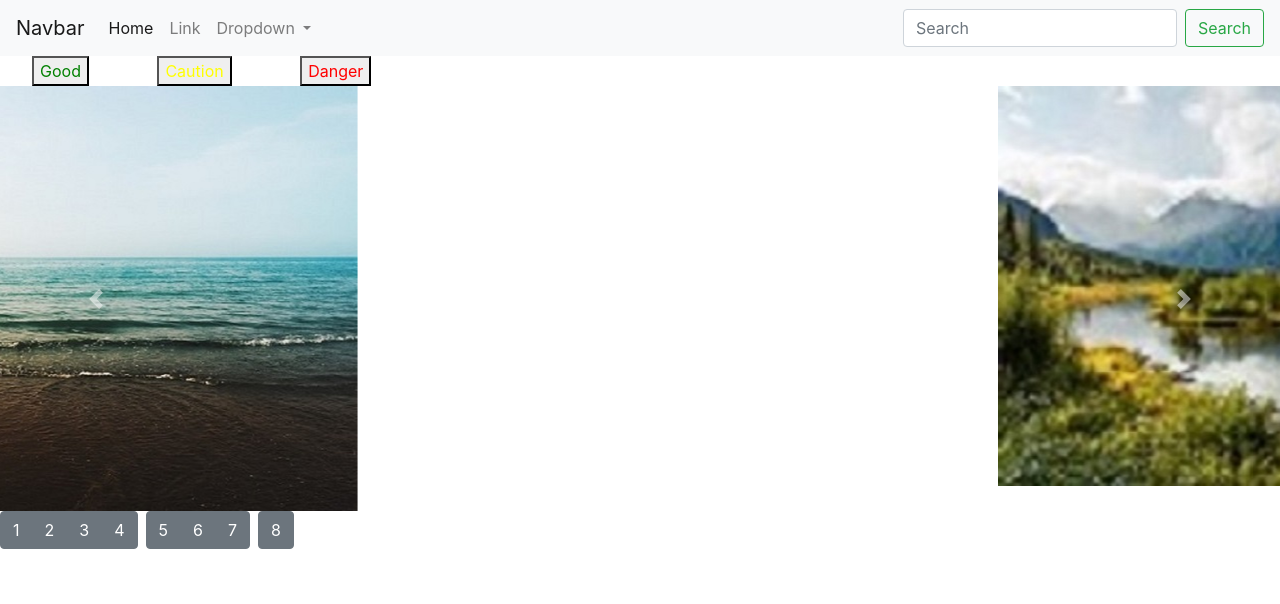
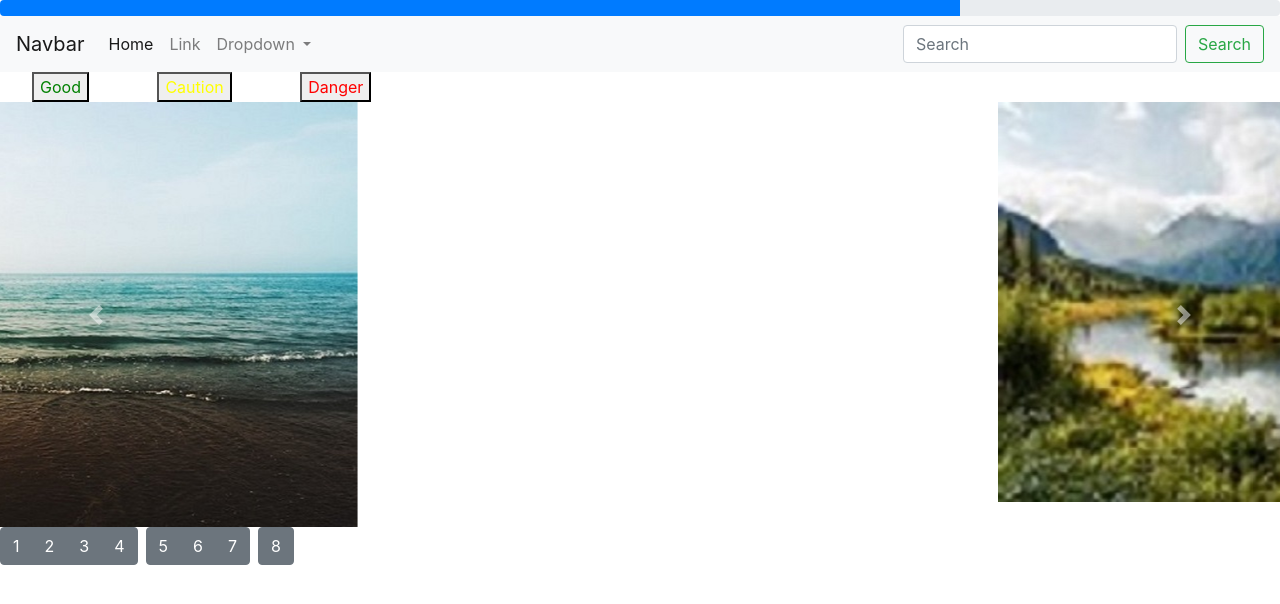
Before and after one commit to darkwolfrazi/HomeworkWEEK7, a website: page index.html in a window 1280 px wide. Drawn offline with nearby package versions, Linux system fonts and the light colour scheme.

Commit message:
added a progess bar to the top on page (personal note) learn to use this as well. each page should give the user an status update on their page.

```diff
--- a/index.html
+++ b/index.html
@@ -9,6 +9,9 @@
 </head>
 <link rel="stylesheet" href="https://maxcdn.bootstrapcdn.com/bootstrap/4.0.0/css/bootstrap.min.css" integrity="sha384-Gn5384xqQ1aoWXA+058RXPxPg6fy4IWvTNh0E263XmFcJlSAwiGgFAW/dAiS6JXm" crossorigin="anonymous">
 <body>
+    <div class="progress">
+        <div class="progress-bar w-75" role="progressbar" aria-valuenow="75" aria-valuemin="0" aria-valuemax="100"></div>
+      </div>
   <nav class="navbar navbar-expand-lg navbar-light bg-light">
     <a class="navbar-brand" href="#">Navbar</a>
     <button class="navbar-toggler" type="button" data-toggle="collapse" data-target="#navbarSupportedContent" aria-controls="navbarSupportedContent" aria-expanded="false" aria-label="Toggle navigation">
```
